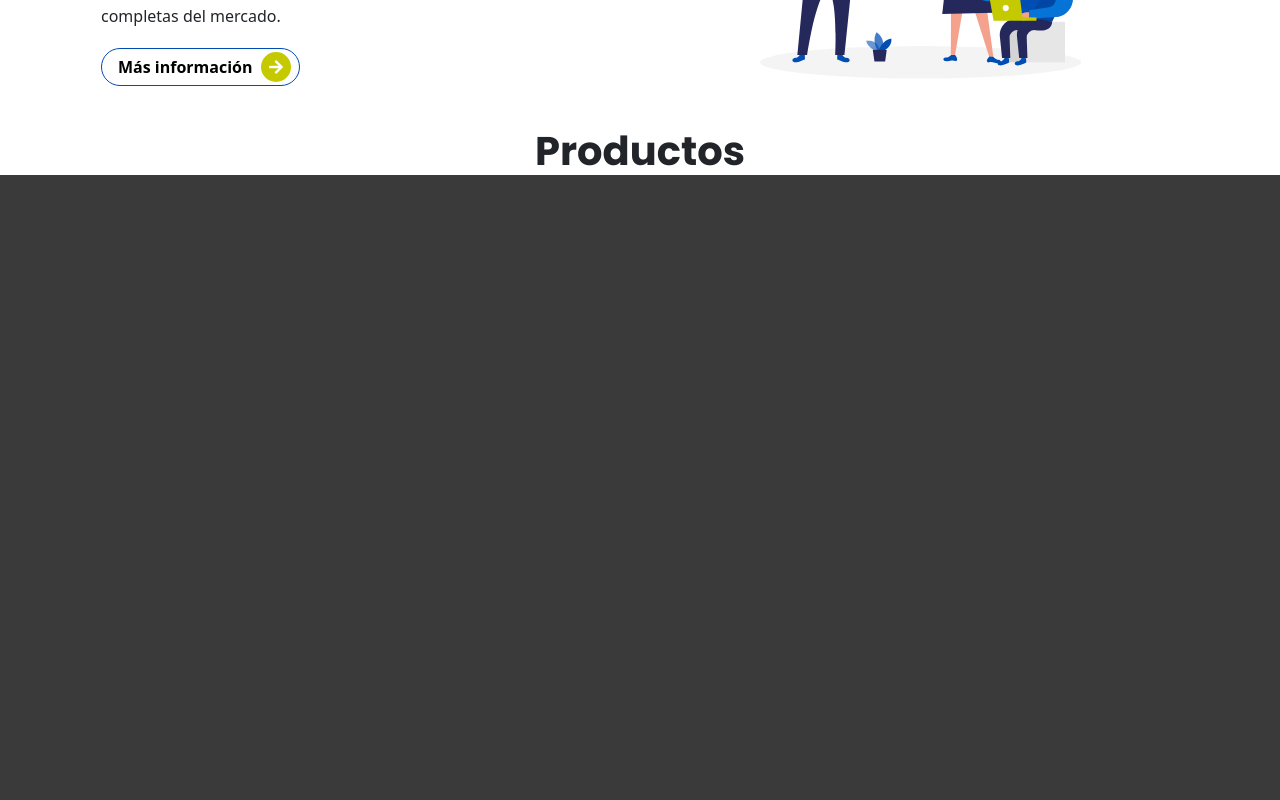
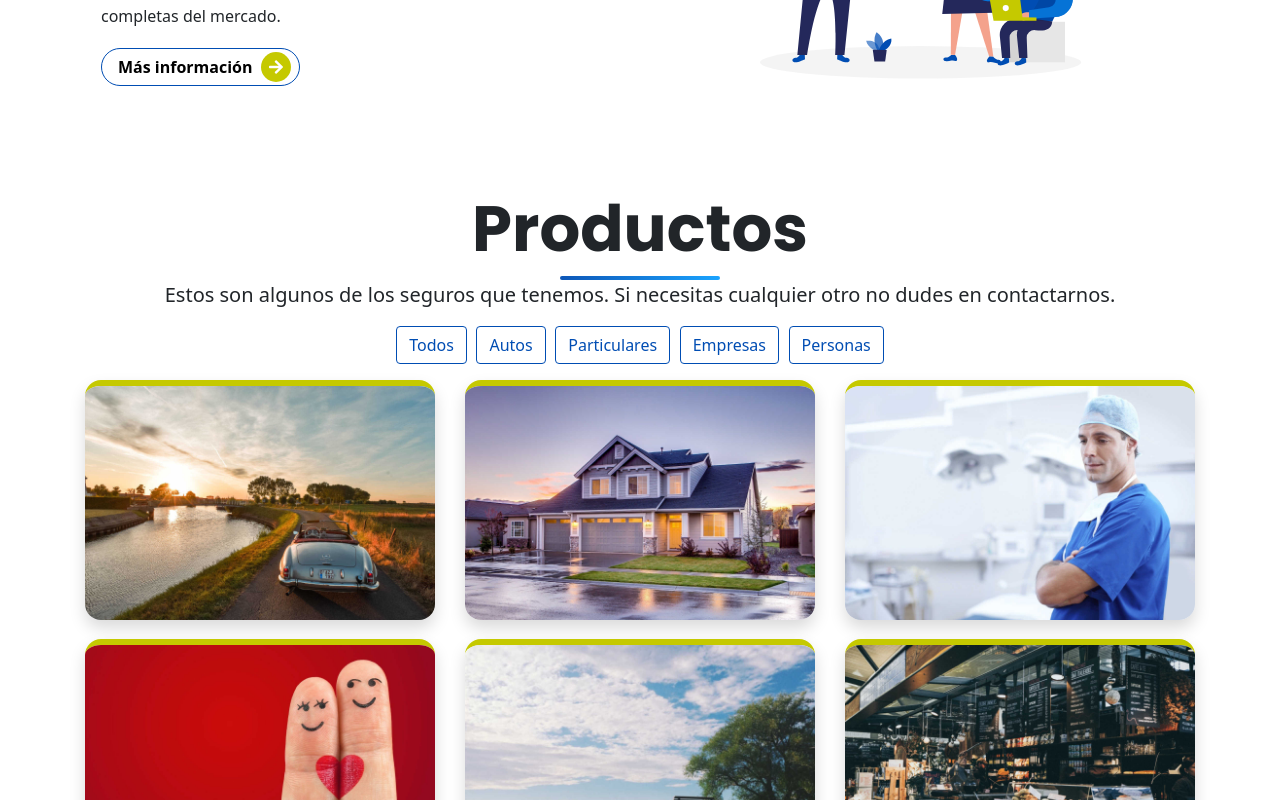
Before and after one commit to nonnzgit/react-velseg, a React (Create React App) app: page / in a window 1280 px wide. Shown: the part 2000-2800 px from the top of the page. Before the commit the page ends 2183 px from the top, so only its background shows below. Built offline with nearby package versions, Linux system fonts and the light colour scheme.

Commit message:
products section and minor fixes

```diff
--- a/src/components/Navbar/styles.js
+++ b/src/components/Navbar/styles.js
@@ -24,16 +24,16 @@ export const ScNavlink = styled(Nav.Link)`
   margin: auto 0;
 
   &:hover {
+    color: white;
     text-decoration: underline !important;
-    color: white;
     text-decoration-color: ${colors.secondary} !important;
     text-decoration-thickness: 3px !important;
-    text-underline-offset: 1.6rem;
+    text-underline-offset: 0.5rem;
   }
 
-  @media (hover) and (max-width: 992px) {
+  @media (hover) and (min-width: 992px) {
     &:hover {
-      text-underline-offset: 0.5rem;
+      text-underline-offset: 1.6rem;
     }
   }
 `;
--- a/src/components/Productos/Card.js
+++ b/src/components/Productos/Card.js
@@ -0,0 +1,26 @@
+import { ScCardContainer } from "./styles.js";
+import { Col } from "react-bootstrap";
+import React from "react";
+
+const Card = (props) => {
+  return (
+    <Col lg={4} md={6}>
+      <ScCardContainer className="shadow">
+        <img
+          src={props.imagen}
+          alt={props.alt}
+          title={props.alt}
+          className="img-fluid"
+        />
+        <div className="CcCardInfo">
+          <div className="CcTextInfo">
+            <h4>{props.titulo}</h4>
+            <p>{props.bait}</p>
+          </div>
+        </div>
+      </ScCardContainer>
+    </Col>
+  );
+};
+
+export default Card;
--- /dev/null
+++ b/src/components/Productos/Cards.js
@@ -0,0 +1,36 @@
+import { ScCards } from "./styles.js";
+import Card from "./Card.js";
+
+const Cards = (props) => {
+  return (
+    <ScCards>
+      {Number(props.catIdx.catIdx) === 0 || Number(props.catIdx) === 0
+        ? props.products.map((product) => (
+            <Card
+              imagen={product.imagen}
+              titulo={product.titulo}
+              bait={product.bait}
+              alt={product.alt}
+              categoria={product.categoria}
+              key={product.alt}
+            />
+          ))
+        : props.products
+            .filter(
+              (product) => product.categoria === Number(props.catIdx.catIdx)
+            )
+            .map((product) => (
+              <Card
+                imagen={product.imagen}
+                titulo={product.titulo}
+                bait={product.bait}
+                alt={product.alt}
+                categoria={product.categoria}
+                key={product.alt}
+              />
+            ))}
+    </ScCards>
+  );
+};
+
+export default Cards;
--- a/src/components/Productos/Productos.js
+++ b/src/components/Productos/Productos.js
@@ -1,14 +1,146 @@
-import React from "react";
-import { ScSubtitle } from "../../globalStyles";
+import { ScSubtitle, Separator, ScTextLead } from "../../globalStyles";
 // BOOTSTRAP
-import { Container } from "react-bootstrap";
+import { Container, Button, Row } from "react-bootstrap";
 import { ScProductos } from "./styles.js";
+import Cards from "./Cards.js";
+
+import Producto1 from "../../images/productos/producto-1.jpg";
+import Producto2 from "../../images/productos/producto-2.jpg";
+import Producto3 from "../../images/productos/producto-3.jpg";
+import Producto4 from "../../images/productos/producto-4.jpg";
+import Producto5 from "../../images/productos/producto-5.jpg";
+import Producto6 from "../../images/productos/producto-6.jpg";
+import Producto7 from "../../images/productos/producto-7.jpg";
+import Producto8 from "../../images/productos/producto-8.jpg";
+
+import React, { useState } from "react";
 
 const Productos = () => {
+  /* Categoría 1=Auto 2=Particulares 3=Empresas 4=Personas */
+  const [productsInfo] = useState([
+    {
+      imagen: Producto1,
+      titulo: ["Seguro de ", <span>Coche</span>, "."],
+      bait: "- Desde daños causados a terceros a todo riesgo, elige tu seguro.",
+      categoria: 1,
+      alt: "Seguro de Coche",
+    },
+    {
+      imagen: Producto2,
+      titulo: ["Seguro de ", <span>Hogar</span>, "."],
+      bait: "- Es fundamental proteger la mayor inversión que hacemos en nuestra vida.",
+      categoria: 2,
+      alt: "Seguro de Hogar",
+    },
+    {
+      imagen: Producto3,
+      titulo: ["Seguro de ", <span>Salud</span>, "."],
+      bait: "- Pruebas de diagnóstico y consultas médicas pero... ¡Cuando las necesitas!",
+      categoria: 4,
+      alt: "Seguro de Salud",
+    },
+    {
+      imagen: Producto4,
+      titulo: ["Seguro de ", <span>Vida</span>, "."],
+      bait: "- La salud financiera de los tuyos, pase lo que pase.",
+      categoria: 4,
+      alt: "Seguro de Vida",
+    },
+    {
+      imagen: Producto5,
+      titulo: ["Seguro de ", <span>Decesos</span>, "."],
+      bait: "- Con la ayuda adecuada, en los momentos más duros no tendremos que ocuparnos de todo.",
+      categoria: 4,
+      alt: "Seguro de decesos",
+    },
+    {
+      imagen: Producto6,
+      titulo: ["Seguro de ", <span>Comercio</span>, "."],
+      bait: "- Asegura tu fuente de ingresos para vivir tranquilo.",
+      categoria: 3,
+      alt: "Seguro de Comercio",
+    },
+    {
+      imagen: Producto7,
+      titulo: ["Seguro de ", <span>Comunidades</span>, "."],
+      bait: "- Compartir con la mayor de las confianzas.",
+      categoria: 2,
+      alt: "Seguro de Comunidades",
+    },
+    {
+      imagen: Producto8,
+      titulo: ["Seguro de ", <span>Resp. Civil</span>, "."],
+      bait: "- Porque nuestra vida y nuestro trabajo son una responsabilidad, pero solo hasta cierto punto.",
+      categoria: 3,
+      alt: "Seguro de Responsabilidad Civil",
+    },
+  ]);
+
+  const [catIdx, setCatIdx] = useState(0);
+
+  function handleClick(e) {
+    setCatIdx({ catIdx: e.target.value });
+  }
+
   return (
     <ScProductos>
       <Container fluid={"xl"}>
-        <ScSubtitle>Productos</ScSubtitle>
+        {/* CABECERA */}
+        <ScSubtitle responsive>Productos</ScSubtitle>
+        <Separator style={{ display: "block" }} />
+        <ScTextLead style={{ textAlign: "center" }}>
+          Estos son algunos de los seguros que tenemos. Si necesitas cualquier
+          otro no dudes en contactarnos.
+        </ScTextLead>
+
+        {/* BOTONERA */}
+        <Row className="botonera">
+          <Button
+            onClick={handleClick}
+            value={0}
+            variant="outline-primary"
+            style={{ margin: "0 0.3rem 1rem 0.3rem" }}
+          >
+            Todos
+          </Button>
+          <Button
+            onClick={handleClick}
+            value={1}
+            variant="outline-primary"
+            style={{ margin: "0 0.3rem 1rem 0.3rem " }}
+          >
+            Autos
+          </Button>
+          <Button
+            onClick={handleClick}
+            value={2}
+            variant="outline-primary"
+            style={{ margin: "0 0.3rem 1rem 0.3rem" }}
+          >
+            Particulares
+          </Button>
+          <Button
+            onClick={handleClick}
+            value={3}
+            variant="outline-primary"
+            style={{ margin: "0 0.3rem 1rem 0.3rem" }}
+          >
+            Empresas
+          </Button>
+          <Button
+            onClick={handleClick}
+            value={4}
+            variant="outline-primary"
+            style={{ margin: "0 0.3rem 1rem 0.3rem" }}
+          >
+            Personas
+          </Button>
+        </Row>
+
+        {/* FICHAS DE PRODUCTOS */}
+        <Row>
+          <Cards products={productsInfo} catIdx={catIdx} />
+        </Row>
       </Container>
     </ScProductos>
   );
--- a/src/components/Productos/styles.js
+++ b/src/components/Productos/styles.js
@@ -1,5 +1,86 @@
 import styled from "styled-components";
+import { colors } from "../../globalStyles.js";
 
+/* PRODUCTOS */
 export const ScProductos = styled.div`
   background: white;
+  padding: 4rem 0 2rem 0;
+
+  .botonera {
+    display: flex;
+    justify-content: center;
+  }
 `;
+
+/* CARDS */
+
+export const ScCards = styled.div`
+  display: flex;
+  justify-content: center;
+  flex-wrap: wrap;
+`;
+
+/* CARD */
+export const ScCardContainer = styled.div`
+  position: relative;
+  width: 90%;
+  height: auto;
+  overflow: hidden;
+  margin-bottom: 1.2rem;
+  border-radius: 1rem;
+  border-top: solid 0.4rem;
+  border-color: ${colors.secondary};
+  justify-content: center;
+  width: 100%;
+
+  &:hover {
+    .CcCardInfo {
+      visibility: visible;
+      opacity: 1;
+    }
+
+    img {
+      transform: scale(1.2);
+      transition: all 0.75s ease-in-out;
+    }
+  }
+
+  .CcCardInfo {
+    background-color: rgba(0, 77, 179, 0.75);
+    width: 100%;
+    height: 100%;
+    position: absolute;
+    top: 0;
+    opacity: 0;
+    visibility: hidden;
+    transition: visibility 0.25s linear, opacity 0.25s linear;
+  }
+
+  .CcTextInfo {
+    margin: 0 auto;
+    text-align: center;
+    color: white;
+    width: 85%;
+    position: absolute;
+    top: 50%;
+    left: 50%;
+    transform: translate(-50%, -50%);
+
+    h4 {
+      font-weight: bold;
+      margin-bottom: 0.3rem;
+      padding: 0.2rem 0;
+      border: solid 1px ${colors.secondary};
+      width: 75%;
+      margin: 0.5rem auto;
+
+      span {
+        color: ${colors.secondary};
+      }
+    }
+
+    p {
+      width: 100%;
+    }
+  }
+`;
--- a/src/globalStyles.js
+++ b/src/globalStyles.js
@@ -42,7 +42,6 @@ export const ScSubtitle = styled.h1`
 export const ScTextLead = styled.p.attrs(() => ({
   className: "lead",
 }))`
-  font-family: "Poppins", sans-serif;
   line-height: ${(props) => props.lineH && "2"};
   font-weight: ${(props) => props.bold && "bold"};
 
```
